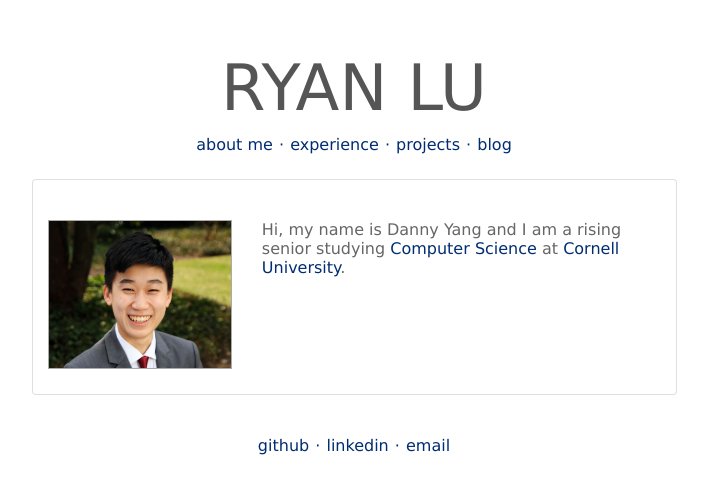
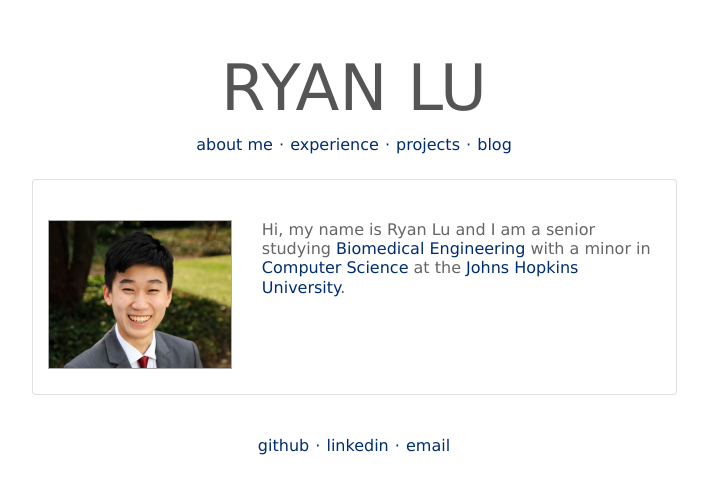
Before and after one commit to ryanlu41/ryanlu41.github.io, a Jekyll site: the page built from index.html, in a window 1280 px wide. Shown: the top 494 px of the page, without its empty margins (286-994 px from the left). Built offline with Jekyll 4.4.1, drawn with Linux system fonts in a browser that asks for light colours.

Commit message:
Update index.html

```diff
--- a/index.html
+++ b/index.html
@@ -7,8 +7,7 @@ title: Ryan Lu - Profile
         <div class="row">
             <div class="col-sm-4"><img id='profile' src='./images/photo.jpg' /></div>
             <div class="col-sm-8">
-                <h4 class='about'>Hi, my name is Danny Yang and I am a rising senior studying <span class="highlight">Computer
-                        Science</span> at <span class="highlight">Cornell University</span>. </h4>
+                <h4 class='about'>Hi, my name is Ryan Lu and I am a senior studying <span class="highlight">Biomedical Engineering</span> with a minor in <span class="highlight"> Computer Science </span> at the <span class="highlight">Johns Hopkins University</span>. </h4>
             </div>
         </div>
     </div>
```
